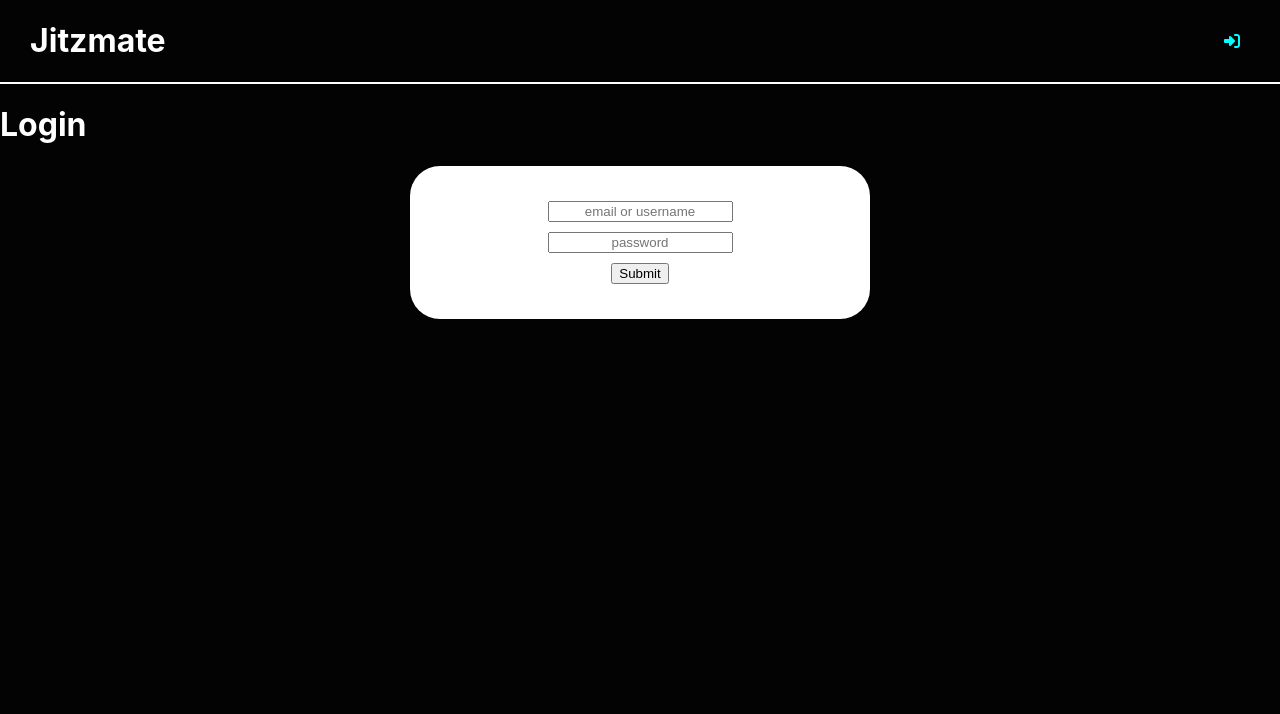
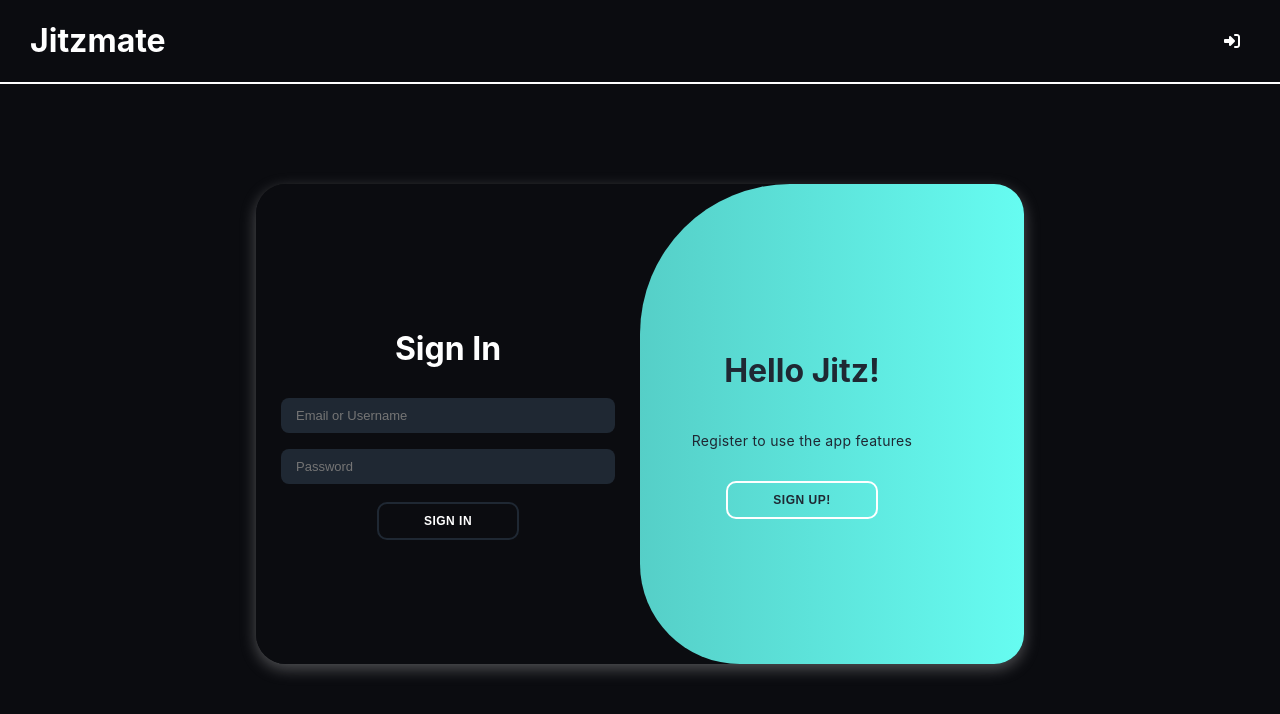
Before and after one commit to okamixdev/Jitzmate, a React (Create React App) app in the folder client/: page /login in a window 1280 px wide. Shown: the top 714 px of the page. Built offline with nearby package versions, Linux system fonts and the light colour scheme.

Commit message:
added style for login-logout and NEXT->Add functionality to the sign-up(ADD_USER) functionality

```diff
--- a/client/src/Components/pages/Login.js
+++ b/client/src/Components/pages/Login.js
@@ -7,6 +7,11 @@ export const Login = () => {
 
   const [userFormData, setUserFormData] = useState({ email: "", password: "" });
   const [login] = useMutation(LOGIN_USER);
+
+  const [userRegisterData, setUserRegisterData] = useState({
+    email: "", password: "",
+    first: "", last: "", username: ""
+  });
 
 
   const handleFormSubmit = async (e) => {
@@ -37,6 +42,16 @@ export const Login = () => {
     setUserFormData({ ...userFormData, [name]: value });
   };
 
+  const handleRegisterBtn = async (e) => {
+    const target = e.target.parentElement.parentElement.parentElement.parentElement;
+    target.classList.add('active');
+  };
+
+  const handleLoginBtn = async (e) => {
+    const target = e.target.parentElement.parentElement.parentElement.parentElement;
+    target.classList.remove('active');
+  };
+
 
 
 
@@ -44,12 +59,44 @@ export const Login = () => {
 
   return (
     <>
-      <h1>Login</h1>
-      <form className='login' onSubmit={handleFormSubmit}>
-        <input type='text' placeholder='email or username' name="email" value={userFormData.email} onChange={handleInputChange} />
-        <input type='password' name="password" placeholder='password' value={userFormData.password} onChange={handleInputChange} />
-        <input type='submit' placeholder='login' />
-      </form>
+      <div className='container'>
+        <div className='form-container sign-up'>
+          <form className='signup' onSubmit={handleFormSubmit}>
+            <h1>Create Account</h1>
+            <input type='text' placeholder='First Name' name="first" value={userFormData.email} onChange={handleInputChange} />
+            <input type='text' name="last" placeholder='Last Name' value={userFormData.password} onChange={handleInputChange} />
+            <input type='text' placeholder='Username' name="username" value={userFormData.email} onChange={handleInputChange} />
+            <input type='text' name="email" placeholder='Email' value={userFormData.password} onChange={handleInputChange} />
+            <input type='password' name="password" placeholder='Password' value={userFormData.password} onChange={handleInputChange} />
+            <button type='submit' placeholder='login' >Sign Up</button>
+          </form>
+        </div>
+
+        <div className='form-container sign-in'>
+          <form className='login' onSubmit={handleFormSubmit}>
+            <h1>Sign In</h1>
+            <input type='text' placeholder='Email or Username' name="email" value={userFormData.email} onChange={handleInputChange} />
+            <input type='password' name="password" placeholder='Password' value={userFormData.password} onChange={handleInputChange} />
+            <button type='submit' placeholder='login' >Sign In</button>
+          </form>
+        </div>
+
+        <div className='toggle-container'>
+          <div className='toggle'>
+            <div className='toggle-panel toggle-left'>
+              <h1>Welcome Back!</h1>
+              <p>Login to use the app features</p>
+              <button className='hidden' onClick={handleLoginBtn}>Sign In!</button>
+            </div>
+            <div className='toggle-panel toggle-right'>
+              <h1>Hello Jitz!</h1>
+              <p>Register to use the app features</p>
+              <button className='hidden' onClick={handleRegisterBtn} >Sign Up!</button>
+            </div>
+          </div>
+        </div>
+
+      </div>
 
     </>
 
--- a/client/src/index.css
+++ b/client/src/index.css
@@ -5,8 +5,13 @@ body {
     sans-serif;
   -webkit-font-smoothing: antialiased;
   -moz-osx-font-smoothing: grayscale;
-  background-color: #030303;
+  background-color: #0B0C10;
   color: white;
+  /* color: #c5c6c7; */
+  /* background-image: url('./img/enlarge_bjj2.jpg');
+  background-position: center;
+  background-repeat: no-repeat;
+  background-size: cover; */
 }
 
 code {
@@ -29,7 +34,7 @@ code {
 }
 
 .navbar h1:hover {
-  color: aqua;
+  color: #66fcf1;
   transform: scale(1.01);
   transition: 700ms all;
   cursor: pointer;
@@ -52,11 +57,11 @@ code {
 }
 
 .active {
-  color: aqua;
+  color: white;
 }
 
 .navList i:hover {
-  color: aqua;
+  color: #66fcf1;
   transform: scale(1.1);
   transition: 700ms all;
   cursor: pointer;
@@ -64,7 +69,7 @@ code {
 
 /* --------------------------------------------------------------------------- */
 /* LOGIN / SIGNUP */
-.login {
+/* .login {
   margin: 0 auto;
   display: flex;
   flex-direction: column;
@@ -81,6 +86,228 @@ code {
   margin: 5px;
 }
 
+.signup {
+  margin: 0 auto;
+  display: flex;
+  flex-direction: column;
+  width: 400px;
+  align-items: center;
+  justify-content: center;
+  background-color: white;
+  padding: 30px;
+  border-radius: 30px;
+  margin-bottom: 30px;
+}
+
+.signup input {
+  text-align: center;
+  margin: 5px;
+} */
+
+.container {
+  margin: 0 auto;
+  margin-top: 100px;
+  background-color: #0B0C10;
+  border-radius: 30px;
+  box-shadow: 0 5px 15px rgba(209, 209, 209, 0.35);
+  position: relative;
+  overflow: hidden;
+  width: 768px;
+  max-width: 100%;
+  min-height: 480px;
+}
+
+.container p {
+  font-size: 14px;
+  line-height: 20px;
+  letter-spacing: 0.3px;
+  margin: 20px 0;
+}
+
+.container button {
+  background-color: transparent;
+  color: white;
+  font-size: 12px;
+  padding: 10px 45px;
+  border: 2px solid #1F2833;
+  border-radius: 10px;
+  font-weight: 600;
+  letter-spacing: 0.5px;
+  text-transform: uppercase;
+  margin-top: 10px;
+  cursor: pointer;
+  transition: all 0.3s ease-in-out;
+}
+
+.container button:hover {
+  background-color: transparent;
+  border: 1px solid #66fcf1;
+  color: #66fcf1;
+  transform: scale(1.02);
+  transition: all 0.3s ease-in-out;
+}
+
+.container .boton {
+  background-color: #66fcf1;
+  font-size: 12px;
+  padding: 10px 45px;
+  border: 1px solid transparent;
+  border-radius: 10px;
+  font-weight: 600;
+  letter-spacing: 0.5px;
+  text-transform: uppercase;
+  margin-top: 10px;
+  cursor: pointer;
+}
+
+.container button.hidden {
+  background-color: transparent;
+  color: #1F2833;
+  border-color: white;
+  transition: all 0.3s ease-in-out;
+}
+
+.container button.hidden:hover {
+  background-color: #1F2833;
+  color: #45a29e;
+  transition: all 0.3s ease-in-out;
+  transform: scale(1.03);
+}
+
+.container form {
+  background-color: #0B0C10;
+  display: flex;
+  align-items: center;
+  justify-content: center;
+  flex-direction: column;
+  padding: 0 40px;
+  height: 100%;
+}
+
+.container input {
+  background-color: #1f2833;
+  border: none;
+  margin: 8px 0;
+  padding: 10px 15px;
+  font-size: 13px;
+  border-radius: 8px;
+  width: 100%;
+  outline: none;
+}
+
+.form-container {
+  position: absolute;
+  top: 0;
+  height: 100%;
+  transition: all 1s ease-in-out;
+}
+
+.sign-in {
+  left: 0;
+  width: 50%;
+  z-index: 2;
+}
+
+.container.active .sign-in {
+  transform: translateX(100%);
+}
+
+.sign-up {
+  left: 0;
+  width: 50%;
+  opacity: 0;
+  z-index: 1;
+}
+
+.container.active .sign-up {
+  transform: translateX(100%);
+  opacity: 1;
+  z-index: 5;
+  animation: move 1s;
+}
+
+@keyframes move {
+
+  0%,
+  49.99% {
+    opacity: 0;
+    z-index: 1;
+  }
+
+  50%,
+  100% {
+    opacity: 1;
+    z-index: 5;
+  }
+}
+
+.toggle-container {
+  position: absolute;
+  top: 0;
+  left: 50%;
+  width: 50%;
+  height: 100%;
+  overflow: hidden;
+  transition: all 1s ease-in-out;
+  border-radius: 150px 0 0 100px;
+  z-index: 1000;
+  color: #1F2833;
+}
+
+.container.active .toggle-container {
+  transform: translateX(-100%);
+  border-radius: 0 150px 100px 0;
+}
+
+.toggle {
+  background-color: #66fcf1;
+  height: 100%;
+  padding-top: 1px;
+  background: linear-gradient(to right, #45a29e, #66fcf1);
+  position: relative;
+  left: -100%;
+  height: 100%;
+  width: 200%;
+  transform: translateX(0);
+  transition: all 1s ease-in-out;
+}
+
+.container.active .toggle {
+  transform: translateX(50%);
+}
+
+.toggle-panel {
+  position: absolute;
+  width: 50%;
+  height: 100%;
+  display: flex;
+  align-items: center;
+  justify-content: center;
+  flex-direction: column;
+  padding: 0 30px;
+  text-align: center;
+  top: 0;
+  transform: translateX(0);
+  transition: all 1s ease-in-out;
+}
+
+.toggle-left {
+  transform: translateX(-200%);
+}
+
+.container.active .toggle-left {
+  transform: translateX(0);
+}
+
+.toggle-right {
+  right: 0;
+  transform: translateX(0);
+}
+
+.container.active .toggle-right {
+  transform: translateX(200%);
+}
+
 
 
 /* --------------------------------------------------------------------------- */
```
Also changed, not shown: client/src/img/enlarge_bjj2.jpg (added).
